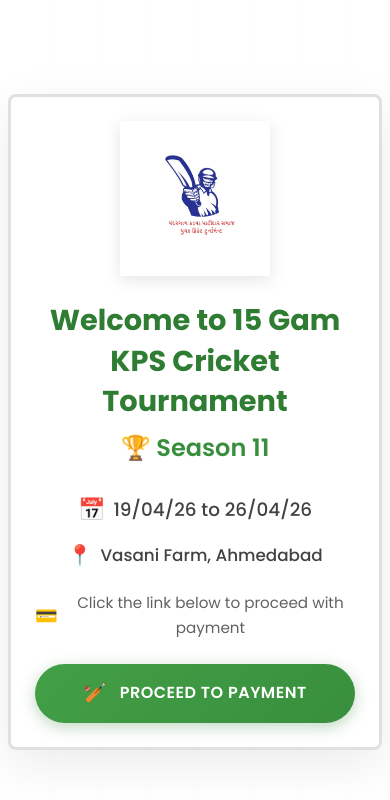
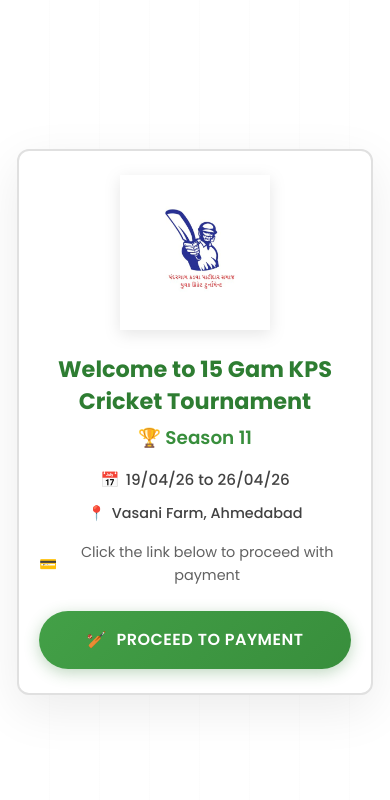
Before and after one commit to karnikkkp02/cricket-payment-repo, a React (Vite) app: page / in a window 390 px wide. Shown: the top 800 px of the page. Built offline with nearby package versions, Linux system fonts and the light colour scheme.

Commit message:
Adds changesfor responsive designs

```diff
--- a/src/components/Form.css
+++ b/src/components/Form.css
@@ -62,26 +62,82 @@
   border: 2px solid #E0E0E0;
 }
 
-/* Tablet Responsive */
-@media (max-width: 768px) {
+/* Large Tablets */
+@media (max-width: 1024px) {
   .form-container {
-    padding: 1.5rem;
+    padding: 1.75rem;
   }
 
   .form-content {
-    padding: 2rem;
+    max-width: 90%;
+    padding: 2.75rem 2.25rem;
+  }
+
+  .cricket-logo {
+    width: 130px;
+  }
+}
+
+/* Tablets */
+@media (max-width: 768px) {
+  .form-container {
+    padding: 1.25rem;
+  }
+
+  .form-content {
+    padding: 2.25rem 2rem;
+    max-width: 95%;
+    border-width: 2px;
+  }
+
+  .cricket-logo {
+    width: 120px;
+    margin-bottom: 1.25rem;
   }
 
   .form-content h1 {
-    font-size: 2rem;
+    font-size: 1.75rem;
+    margin-bottom: 1.25rem;
   }
 
   .payment-info {
     font-size: 0.85rem;
+    padding: 0.9rem;
+    margin-bottom: 2.25rem;
   }
 }
 
-/* Mobile Responsive */
+/* Mobile Landscape */
+@media (max-width: 640px) and (orientation: landscape) {
+  .form-container {
+    padding: 0.75rem;
+    align-items: flex-start;
+    padding-top: 0.75rem;
+  }
+
+  .form-content {
+    padding: 1.75rem 1.5rem;
+    max-width: 98%;
+  }
+
+  .cricket-logo {
+    width: 100px;
+    margin-bottom: 1rem;
+  }
+
+  .form-content h1 {
+    font-size: 1.5rem;
+    margin-bottom: 1rem;
+  }
+
+  .payment-info {
+    font-size: 0.8rem;
+    padding: 0.75rem;
+    margin-bottom: 1.75rem;
+  }
+}
+
+/* Mobile Portrait */
 @media (max-width: 480px) {
   .form-container {
     padding: 0.5rem;
@@ -90,17 +146,46 @@
   }
 
   .form-content {
-    padding: 1.5rem;
-    border-radius: 8px;
+    padding: 1.75rem 1.5rem;
+    border-radius: 12px;
+    border-width: 2px;
+  }
+
+  .cricket-logo {
+    width: 110px;
+    margin-bottom: 1.25rem;
   }
 
   .form-content h1 {
-    font-size: 1.75rem;
+    font-size: 1.6rem;
+    margin-bottom: 1.25rem;
   }
 
   .payment-info {
     font-size: 0.8rem;
-    padding: 0.75rem 0.5rem;
+    padding: 0.85rem 0.75rem;
+    margin-bottom: 2rem;
+    line-height: 1.6;
+  }
+}
+
+/* Small Mobile */
+@media (max-width: 360px) {
+  .form-content {
+    padding: 1.5rem 1.25rem;
+  }
+
+  .cricket-logo {
+    width: 90px;
+  }
+
+  .form-content h1 {
+    font-size: 1.45rem;
+  }
+
+  .payment-info {
+    font-size: 0.75rem;
+    padding: 0.75rem 0.65rem;
   }
 }
 
@@ -166,10 +251,10 @@
   cursor: not-allowed;
 }
 
-/* Mobile Responsive for Form Elements */
-@media (max-width: 480px) {
+/* Tablets - Form Elements */
+@media (max-width: 768px) {
   .registration-form {
-    gap: 1.25rem;
+    gap: 1.75rem;
   }
 
   .form-group label {
@@ -178,13 +263,86 @@
 
   .form-group input,
   .form-group textarea {
-    padding: 0.65rem;
+    padding: 0.7rem;
     font-size: 0.95rem;
   }
 
   .submit-button {
-    padding: 0.875rem 1.5rem;
+    padding: 1rem 2rem;
+    font-size: 1.05rem;
+    margin-top: 1.25rem;
+  }
+}
+
+/* Mobile Landscape - Form Elements */
+@media (max-width: 640px) and (orientation: landscape) {
+  .registration-form {
+    gap: 1.25rem;
+  }
+
+  .form-group label {
+    font-size: 0.85rem;
+  }
+
+  .form-group input,
+  .form-group textarea {
+    padding: 0.6rem;
+    font-size: 0.9rem;
+  }
+
+  .submit-button {
+    padding: 0.85rem 1.75rem;
+    font-size: 0.95rem;
+    margin-top: 1rem;
+  }
+}
+
+/* Mobile Portrait - Form Elements */
+@media (max-width: 480px) {
+  .registration-form {
+    gap: 1.5rem;
+  }
+
+  .form-group {
+    gap: 0.6rem;
+  }
+
+  .form-group label {
+    font-size: 0.9rem;
+  }
+
+  .form-group input,
+  .form-group textarea {
+    padding: 0.75rem;
+    font-size: 0.95rem;
+  }
+
+  .submit-button {
+    padding: 1rem 1.75rem;
     font-size: 1rem;
+    margin-top: 1.25rem;
+  }
+}
+
+/* Small Mobile - Form Elements */
+@media (max-width: 360px) {
+  .registration-form {
+    gap: 1.25rem;
+  }
+
+  .form-group label {
+    font-size: 0.85rem;
+  }
+
+  .form-group input,
+  .form-group textarea {
+    padding: 0.65rem;
+    font-size: 0.9rem;
+  }
+
+  .submit-button {
+    padding: 0.9rem 1.5rem;
+    font-size: 0.95rem;
   }
 }
 
@@ -203,7 +361,22 @@
   color: #666;
 }
 
-/* Mobile Responsive for Success Message */
+/* Tablets - Success Message */
+@media (max-width: 768px) {
+  .success-message {
+    padding: 1.75rem;
+  }
+
+  .success-message h2 {
+    font-size: 1.75rem;
+  }
+
+  .success-message p {
+    font-size: 0.95rem;
+  }
+}
+
+/* Mobile Portrait - Success Message */
 @media (max-width: 480px) {
   .success-message {
     padding: 1.5rem;
@@ -215,6 +388,21 @@
 
   .success-message p {
     font-size: 0.9rem;
+  }
+}
+
+/* Small Mobile - Success Message */
+@media (max-width: 360px) {
+  .success-message {
+    padding: 1.25rem;
+  }
+
+  .success-message h2 {
+    font-size: 1.35rem;
+  }
+
+  .success-message p {
+    font-size: 0.85rem;
   }
 }
 
@@ -239,10 +427,34 @@
   background: linear-gradient(135deg, #388E3C 0%, #2E7D32 100%);
 }
 
-/* Mobile Responsive for Home Button */
+/* Tablets - Home Button */
+@media (max-width: 768px) {
+  .home-button {
+    padding: 0.85rem 2rem;
+    font-size: 1rem;
+  }
+}
+
+/* Mobile Landscape - Home Button */
+@media (max-width: 640px) and (orientation: landscape) {
+  .home-button {
+    padding: 0.7rem 1.75rem;
+    font-size: 0.9rem;
+  }
+}
+
+/* Mobile Portrait - Home Button */
 @media (max-width: 480px) {
   .home-button {
-    padding: 0.65rem 1.5rem;
+    padding: 0.85rem 1.75rem;
     font-size: 0.95rem;
   }
 }
+
+/* Small Mobile - Home Button */
+@media (max-width: 360px) {
+  .home-button {
+    padding: 0.75rem 1.5rem;
+    font-size: 0.9rem;
+  }
+}
--- a/src/components/Home.css
+++ b/src/components/Home.css
@@ -96,40 +96,181 @@
   align-items: center;
 }
 
-/* Tablet Responsive */
+/* Large Tablets and Small Laptops */
+@media (max-width: 1024px) {
+  .home-content {
+    max-width: 90%;
+    padding: 2.5rem 2rem;
+  }
+
+  .cricket-logo {
+    width: 150px;
+    height: 150px;
+  }
+
+  .home-content h2 {
+    font-size: 1.6rem;
+  }
+
+  .home-content h3 {
+    font-size: 1.35rem;
+  }
+}
+
+/* Tablets */
 @media (max-width: 768px) {
   .home-content {
-    padding: 2rem;
-    max-width: 100%;
+    padding: 2rem 1.75rem;
+    max-width: 95%;
+    border-width: 2px;
   }
 
-  .home-content h1 {
-    font-size: 2rem;
+  .cricket-logo {
+    width: 130px;
+    height: 130px;
+    margin-bottom: 1.25rem;
+  }
+
+  .home-content h2 {
+    font-size: 1.5rem;
+    margin-bottom: 0.4rem;
+  }
+
+  .home-content h3 {
+    font-size: 1.25rem;
+    margin-bottom: 1.25rem;
+  }
+
+  .home-content h4 {
+    font-size: 1.05rem;
+  }
+
+  .home-content h6 {
+    font-size: 1rem;
   }
 
   .home-content p {
-    font-size: 1rem;
+    font-size: 0.95rem;
+  }
+
+  .icon {
+    font-size: 1.1em;
   }
 }
 
-/* Mobile Responsive */
+/* Mobile Landscape */
+@media (max-width: 640px) and (orientation: landscape) {
+  .home-container {
+    padding: 0.75rem;
+  }
+
+  .home-content {
+    padding: 1.5rem;
+    max-width: 98%;
+  }
+
+  .cricket-logo {
+    width: 100px;
+    height: 100px;
+    margin-bottom: 1rem;
+  }
+
+  .home-content h2 {
+    font-size: 1.3rem;
+  }
+
+  .home-content h3 {
+    font-size: 1.1rem;
+    margin-bottom: 1rem;
+  }
+
+  .home-content p {
+    margin-bottom: 1.25rem;
+  }
+}
+
+/* Mobile Portrait */
 @media (max-width: 480px) {
   .home-container {
     padding: 0.5rem;
   }
 
   .home-content {
-    padding: 1.5rem;
-    border-radius: 8px;
+    padding: 1.5rem 1.25rem;
+    border-radius: 12px;
+    border-width: 2px;
   }
 
-  .home-content h1 {
-    font-size: 1.75rem;
+  .cricket-logo {
+    width: 110px;
+    height: 110px;
+    margin-bottom: 1rem;
+  }
+
+  .home-content h2 {
+    font-size: 1.4rem;
+    margin-bottom: 0.35rem;
+  }
+
+  .home-content h3 {
+    font-size: 1.15rem;
+    margin-bottom: 1rem;
+  }
+
+  .home-content h4 {
+    font-size: 0.95rem;
+    margin-bottom: 0.6rem;
+  }
+
+  .home-content h6 {
+    font-size: 0.9rem;
+    margin-bottom: 1rem;
   }
 
   .home-content p {
-    font-size: 0.95rem;
+    font-size: 0.9rem;
     margin-bottom: 1.5rem;
+    margin-top: 8px;
+  }
+
+  .icon-text {
+    gap: 0.4rem;
+  }
+
+  .icon {
+    font-size: 1em;
+  }
+}
+
+/* Small Mobile Devices */
+@media (max-width: 360px) {
+  .home-content {
+    padding: 1.25rem 1rem;
+  }
+
+  .cricket-logo {
+    width: 90px;
+    height: 90px;
+  }
+
+  .home-content h2 {
+    font-size: 1.25rem;
+  }
+
+  .home-content h3 {
+    font-size: 1.05rem;
+  }
+
+  .home-content h4 {
+    font-size: 0.9rem;
+  }
+
+  .home-content h6 {
+    font-size: 0.85rem;
+  }
+
+  .home-content p {
+    font-size: 0.85rem;
   }
 }
 
@@ -157,12 +298,36 @@
   background: linear-gradient(135deg, #388E3C 0%, #2E7D32 100%);
 }
 
-/* Mobile Responsive for Payment Link */
+/* Tablets - Payment Link */
+@media (max-width: 768px) {
+  .payment-link {
+    padding: 1rem 2.25rem;
+    font-size: 1.05rem;
+  }
+}
+
+/* Mobile Landscape - Payment Link */
+@media (max-width: 640px) and (orientation: landscape) {
+  .payment-link {
+    padding: 0.85rem 2rem;
+    font-size: 0.95rem;
+  }
+}
+
+/* Mobile Portrait - Payment Link */
 @media (max-width: 480px) {
   .payment-link {
     width: 100%;
-    text-align: center;
-    padding: 0.875rem 2rem;
+    padding: 1rem 1.5rem;
     font-size: 1rem;
+    gap: 0.6rem;
   }
 }
+
+/* Small Mobile - Payment Link */
+@media (max-width: 360px) {
+  .payment-link {
+    padding: 0.9rem 1.25rem;
+    font-size: 0.95rem;
+  }
+}
--- a/src/components/Payment.css
+++ b/src/components/Payment.css
@@ -87,40 +87,153 @@
   align-items: center;
 }
 
-/* Tablet Responsive */
+/* Large Tablets */
+@media (max-width: 1024px) {
+  .payment-content {
+    max-width: 90%;
+    padding: 2.75rem 2.25rem;
+  }
+
+  .cricket-logo {
+    width: 130px;
+  }
+}
+
+/* Tablets */
 @media (max-width: 768px) {
   .payment-content {
-    padding: 2.5rem;
-    max-width: 100%;
+    padding: 2.25rem 2rem;
+    max-width: 95%;
+    border-width: 2px;
+  }
+
+  .cricket-logo {
+    width: 120px;
+    margin-bottom: 1.25rem;
   }
 
   .payment-content h1 {
-    font-size: 2rem;
+    font-size: 1.75rem;
+    margin-bottom: 1.25rem;
+  }
+
+  .payment-content h2 {
+    font-size: 1.3rem;
+    margin-bottom: 1.75rem;
+  }
+
+  .payment-content h4 {
+    font-size: 1.15rem;
+    padding: 0.9rem;
   }
 
   .payment-content p {
     font-size: 1rem;
   }
+
+  .icon {
+    font-size: 1.1em;
+  }
 }
 
-/* Mobile Responsive */
+/* Mobile Landscape */
+@media (max-width: 640px) and (orientation: landscape) {
+  .payment-container {
+    padding: 0.75rem;
+  }
+
+  .payment-content {
+    padding: 1.5rem;
+    max-width: 98%;
+  }
+
+  .cricket-logo {
+    width: 100px;
+    margin-bottom: 1rem;
+  }
+
+  .payment-content h1 {
+    font-size: 1.5rem;
+    margin-bottom: 1rem;
+  }
+
+  .payment-content h2 {
+    font-size: 1.15rem;
+    margin-bottom: 1.25rem;
+  }
+}
+
+/* Mobile Portrait */
 @media (max-width: 480px) {
   .payment-container {
     padding: 0.5rem;
   }
 
   .payment-content {
-    padding: 1.5rem;
-    border-radius: 8px;
+    padding: 1.75rem 1.5rem;
+    border-radius: 12px;
+    border-width: 2px;
+  }
+
+  .cricket-logo {
+    width: 110px;
+    margin-bottom: 1.25rem;
   }
 
   .payment-content h1 {
-    font-size: 1.75rem;
+    font-size: 1.6rem;
+    margin-bottom: 1.25rem;
+  }
+
+  .payment-content h2 {
+    font-size: 1.2rem;
+    margin-bottom: 1.5rem;
+  }
+
+  .payment-content h4 {
+    font-size: 1.05rem;
+    padding: 0.85rem;
   }
 
   .payment-content p {
     font-size: 0.95rem;
-    margin-bottom: 1.5rem;
+    margin-bottom: 0.6rem;
+  }
+
+  .icon-text {
+    gap: 0.4rem;
+  }
+
+  .icon {
+    font-size: 1em;
+  }
+}
+
+/* Small Mobile */
+@media (max-width: 360px) {
+  .payment-content {
+    padding: 1.5rem 1.25rem;
+  }
+
+  .cricket-logo {
+    width: 90px;
+  }
+
+  .payment-content h1 {
+    font-size: 1.45rem;
+  }
+
+  .payment-content h2 {
+    font-size: 1.1rem;
+  }
+
+  .payment-content h4 {
+    font-size: 1rem;
+    padding: 0.75rem;
+  }
+
+  .payment-content p {
+    font-size: 0.9rem;
   }
 }
 
@@ -165,14 +278,46 @@
   font-style: italic;
 }
 
-/* Mobile Responsive for Button */
+/* Tablets - Button */
+@media (max-width: 768px) {
+  .pay-button {
+    padding: 1rem 2.25rem;
+    font-size: 1.05rem;
+    margin-top: 1.75rem;
+  }
+}
+
+/* Mobile Landscape - Button */
+@media (max-width: 640px) and (orientation: landscape) {
+  .pay-button {
+    padding: 0.85rem 2rem;
+    font-size: 0.95rem;
+    margin-top: 1.25rem;
+  }
+}
+
+/* Mobile Portrait - Button */
 @media (max-width: 480px) {
   .pay-button {
-    padding: 0.875rem 2rem;
+    padding: 1rem 2rem;
     font-size: 1rem;
+    margin-top: 1.5rem;
+    gap: 0.6rem;
   }
 
   .note {
     font-size: 0.8rem;
   }
 }
+
+/* Small Mobile - Button */
+@media (max-width: 360px) {
+  .pay-button {
+    padding: 0.9rem 1.5rem;
+    font-size: 0.95rem;
+  }
+
+  .note {
+    font-size: 0.75rem;
+  }
+}
```
